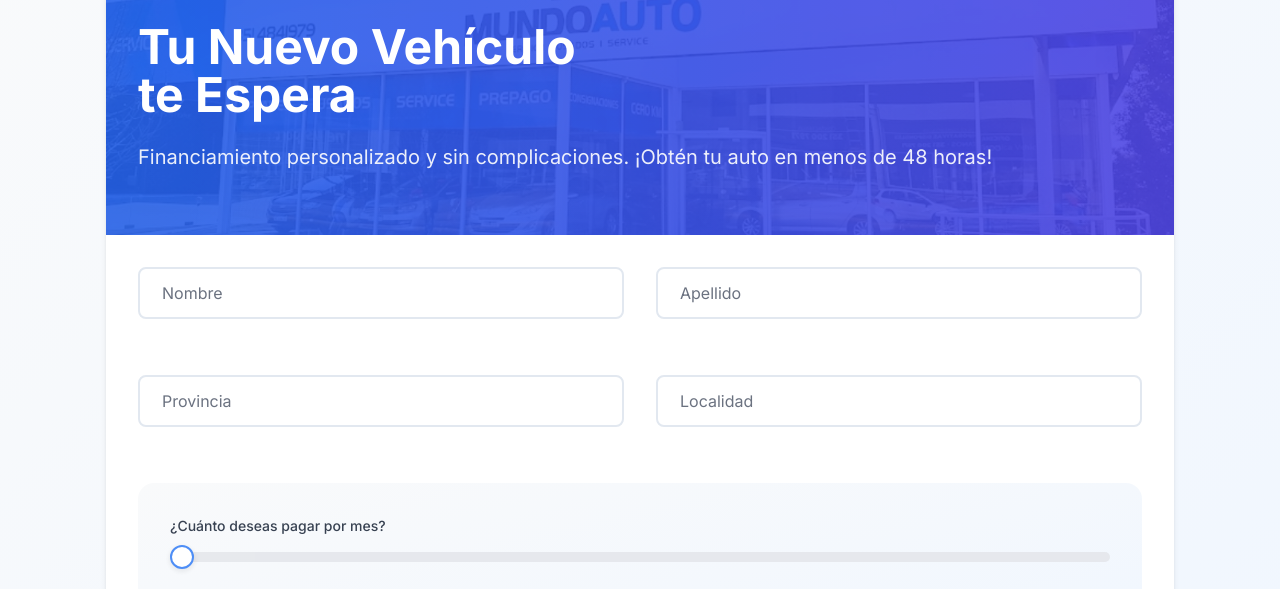
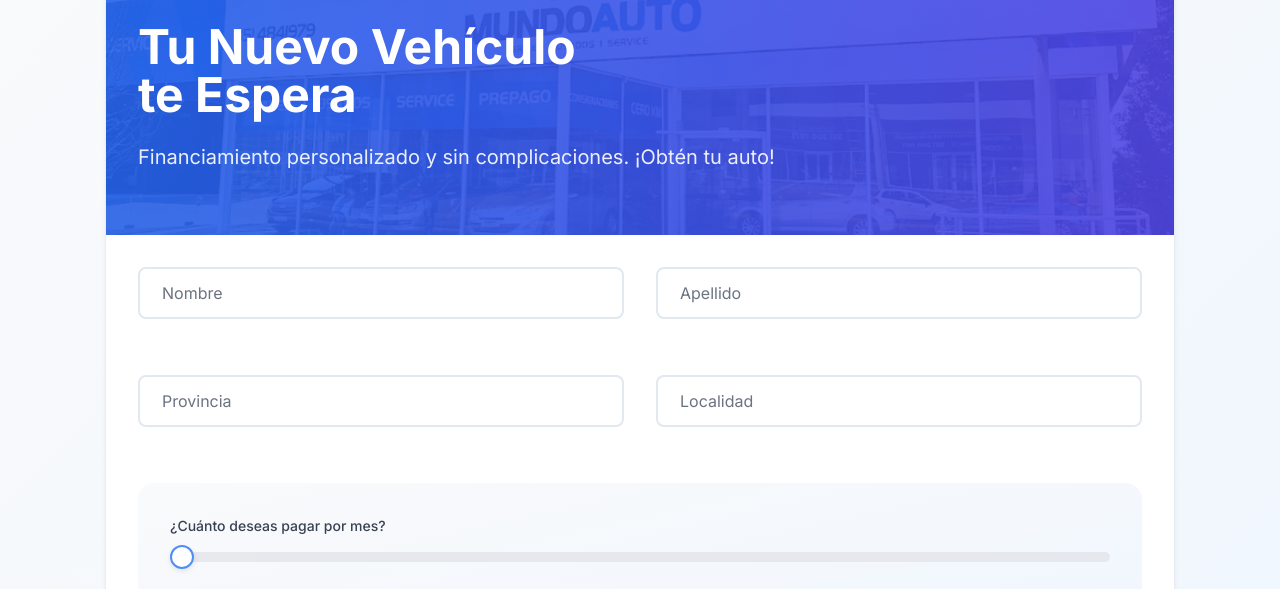
Before and after one commit to mariano444/bio, a plain HTML site: page cuotas.html in a window 1280 px wide. Shown: the part 193-782 px from the top of the page. Drawn offline with nearby package versions, Linux system fonts and the light colour scheme.

Commit message:
Update cuotas.html

```diff
--- a/cuotas.html
+++ b/cuotas.html
@@ -482,7 +482,7 @@
             <h1 class="text-3xl font-bold">MundoAuto</h1>
           </div>
           <h2 class="text-5xl font-bold mb-6">Tu Nuevo Vehículo<br>te Espera</h2>
-          <p class="text-xl opacity-90">Financiamiento personalizado y sin complicaciones. ¡Obtén tu auto en menos de 48 horas!</p>
+          <p class="text-xl opacity-90">Financiamiento personalizado y sin complicaciones. ¡Obtén tu auto!</p>
         </div>
       </div>
 
```
